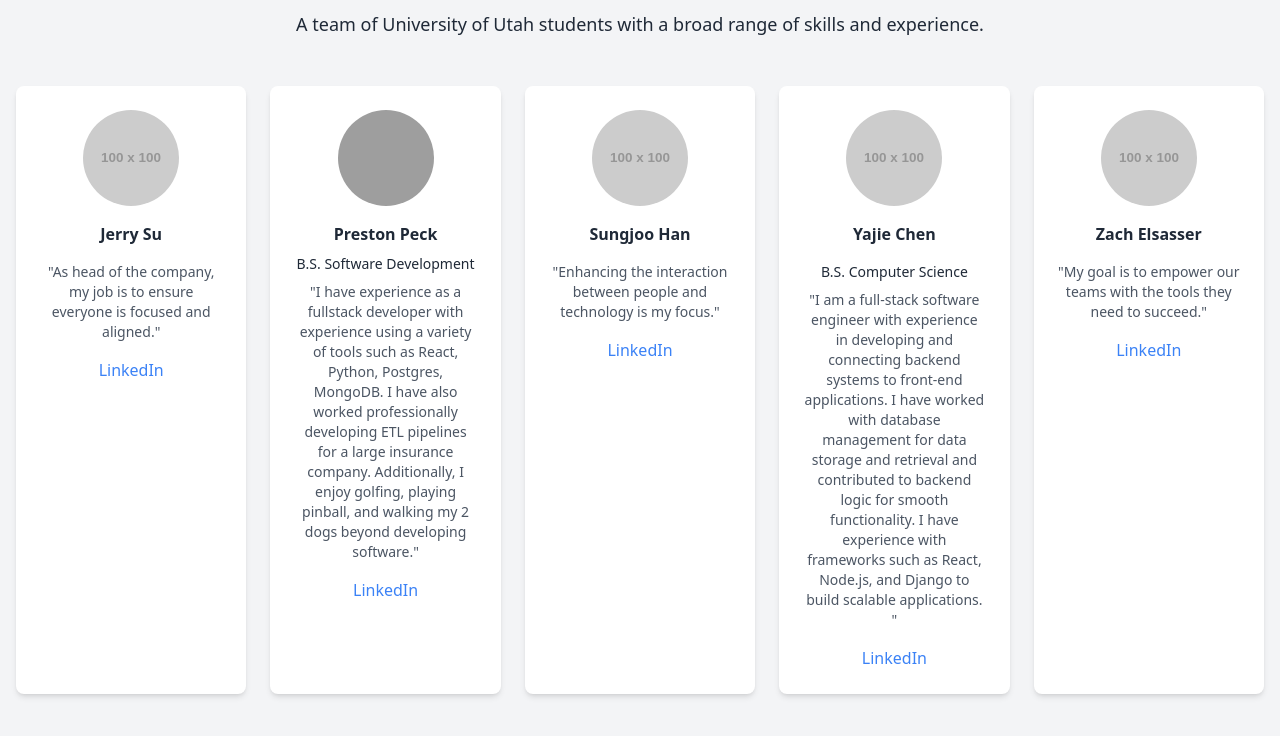
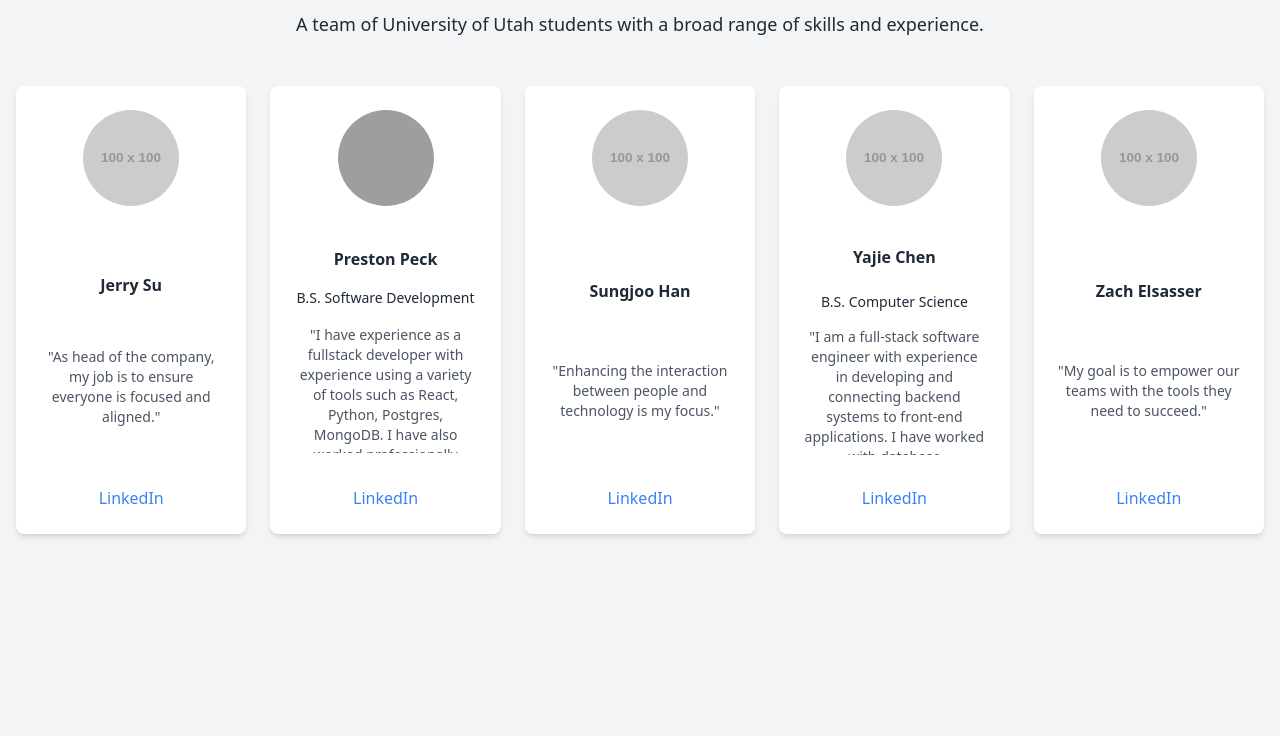
Before and after one commit to jobqueryteam/jobqueryteam.github.io, a plain HTML site: page index.html in a window 1280 px wide. Shown: the part 110-846 px from the top of the page. After the commit the page ends 800 px from the top, so only its background shows below. Drawn offline with nearby package versions, Linux system fonts and the light colour scheme; grey boxes are pictures that could not be loaded; placeholder pictures from the web are drawn by us.

Commit message:
made bio scrollable

```diff
--- a/index.html
+++ b/index.html
@@ -14,50 +14,50 @@
         </p>
         <div class="grid grid-cols-1 sm:grid-cols-2 lg:grid-cols-3 xl:grid-cols-5 gap-6">
             <!-- Card 1 -->
-            <div class="bg-white rounded-lg shadow-md p-6 text-center">
+            <div class="bg-white rounded-lg shadow-md p-6 text-center flex flex-col justify-between h-[28rem]">
                 <img src="https://via.placeholder.com/100" alt="Person 1" class="w-24 h-24 mx-auto rounded-full mb-4">
                 <p class="font-bold my-4">Jerry Su</p>
-                <p class="text-sm text-gray-600 mb-4">
+                <div class="text-sm text-gray-600 mb-4 overflow-y-auto max-h-32">
                     "As head of the company, my job is to ensure everyone is focused and aligned."
-                </p>
+                </div>
                 <a href="#" class="text-blue-500 mt-2">LinkedIn</a>
             </div>
             <!-- Card 2 -->
-            <div class="bg-white rounded-lg shadow-md p-6 text-center">
+            <div class="bg-white rounded-lg shadow-md p-6 text-center flex flex-col justify-between h-[28rem]">
                 <img src="/images/IMG_1744.JPG" alt="Person 2" class="w-24 h-24 mx-auto rounded-full mb-4">
                 <p class="font-bold mt-4 mb-2">Preston Peck</p>
                 <p class="text-sm mb-2">B.S. Software Development</p>
-                <p class="text-sm text-gray-600 mb-4">
-                    "I have experience as a fullstack developer with experience using a variety of tools such as React, Python, Postgres, MongoDB. I have also worked professionally developing ETL pipelines for a large insurance company. Additionally, I enjoy golfing, playing pinball, and walking my 2 dogs beyond developing software."
-                </p>
+                <div class="text-sm text-gray-600 mb-4 overflow-y-auto max-h-32">
+                    "I have experience as a fullstack developer with experience using a variety of tools such as React, Python, Postgres, MongoDB. I have also worked professionally developing ETL pipelines in python for a large insurance company. This involved generating insurance reports that are sent to several key state and national level agencies. Additionally, I enjoy golfing, playing pinball, and walking my 2 dogs beyond developing software."
+                </div>
                 <a href="https://www.linkedin.com/in/prestontpeck/" class="text-blue-500 mt-2">LinkedIn</a>
             </div>
             <!-- Card 3 -->
-            <div class="bg-white rounded-lg shadow-md p-6 text-center">
+            <div class="bg-white rounded-lg shadow-md p-6 text-center flex flex-col justify-between h-[28rem]">
                 <img src="https://via.placeholder.com/100" alt="Person 3" class="w-24 h-24 mx-auto rounded-full mb-4">
                 <p class="font-bold my-4">Sungjoo Han</p>
-                <p class="text-sm text-gray-600 mb-4">
+                <div class="text-sm text-gray-600 mb-4 overflow-y-auto max-h-32">
                     "Enhancing the interaction between people and technology is my focus."
-                </p>
+                </div>
                 <a href="#" class="text-blue-500 mt-2">LinkedIn</a>
             </div>
             <!-- Card 4 -->
-            <div class="bg-white rounded-lg shadow-md p-6 text-center">
+            <div class="bg-white rounded-lg shadow-md p-6 text-center flex flex-col justify-between h-[28rem]">
                 <img src="https://via.placeholder.com/100" alt="Person 4" class="w-24 h-24 mx-auto rounded-full mb-4">
                 <p class="font-bold my-4">Yajie Chen</p>
                 <p class="text-sm mb-2">B.S. Computer Science</p>
-                <p class="text-sm text-gray-600 mb-4">
+                <div class="text-sm text-gray-600 mb-4 overflow-y-auto max-h-32">
                     "I am a full-stack software engineer with experience in developing and connecting backend systems to front-end applications. I have worked with database management for data storage and retrieval and contributed to backend logic for smooth functionality. I have experience with frameworks such as React, Node.js, and Django to build scalable applications. "
-                </p>
+                </div>
                 <a href="https://www.linkedin.com/in/yajiechen/" class="text-blue-500 mt-2">LinkedIn</a>
             </div>
             <!-- Card 5 -->
-            <div class="bg-white rounded-lg shadow-md p-6 text-center">
+            <div class="bg-white rounded-lg shadow-md p-6 text-center flex flex-col justify-between h-[28rem]">
                 <img src="https://via.placeholder.com/100" alt="Person 5" class="w-24 h-24 mx-auto rounded-full mb-4">
                 <p class="font-bold my-4">Zach Elsasser</p>
-                <p class="text-sm text-gray-600 mb-4">
+                <div class="text-sm text-gray-600 mb-4 overflow-y-auto max-h-32">
                     "My goal is to empower our teams with the tools they need to succeed."
-                </p>
+                </div>
                 <a href="#" class="text-blue-500 mt-2">LinkedIn</a>
             </div>
         </div>
```
